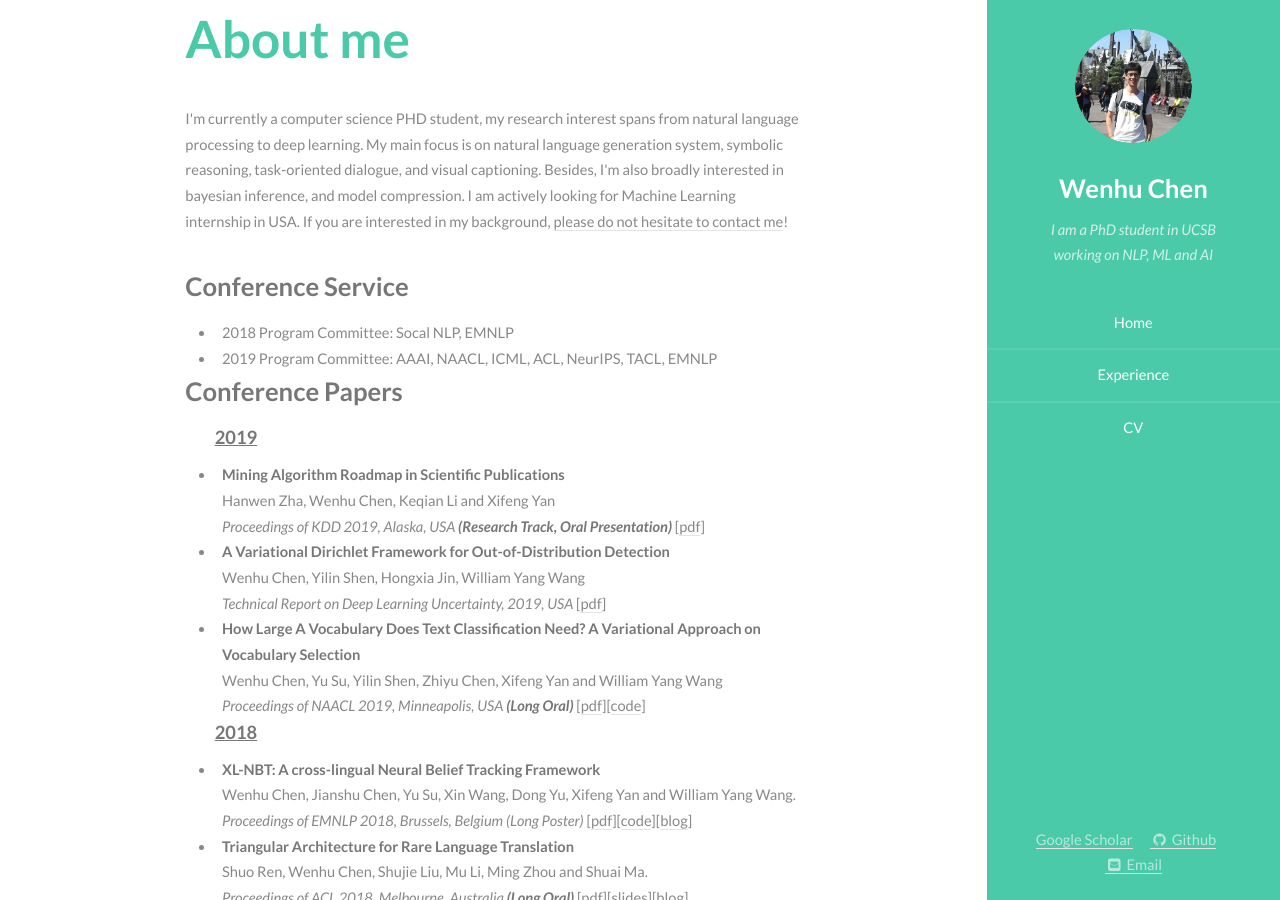
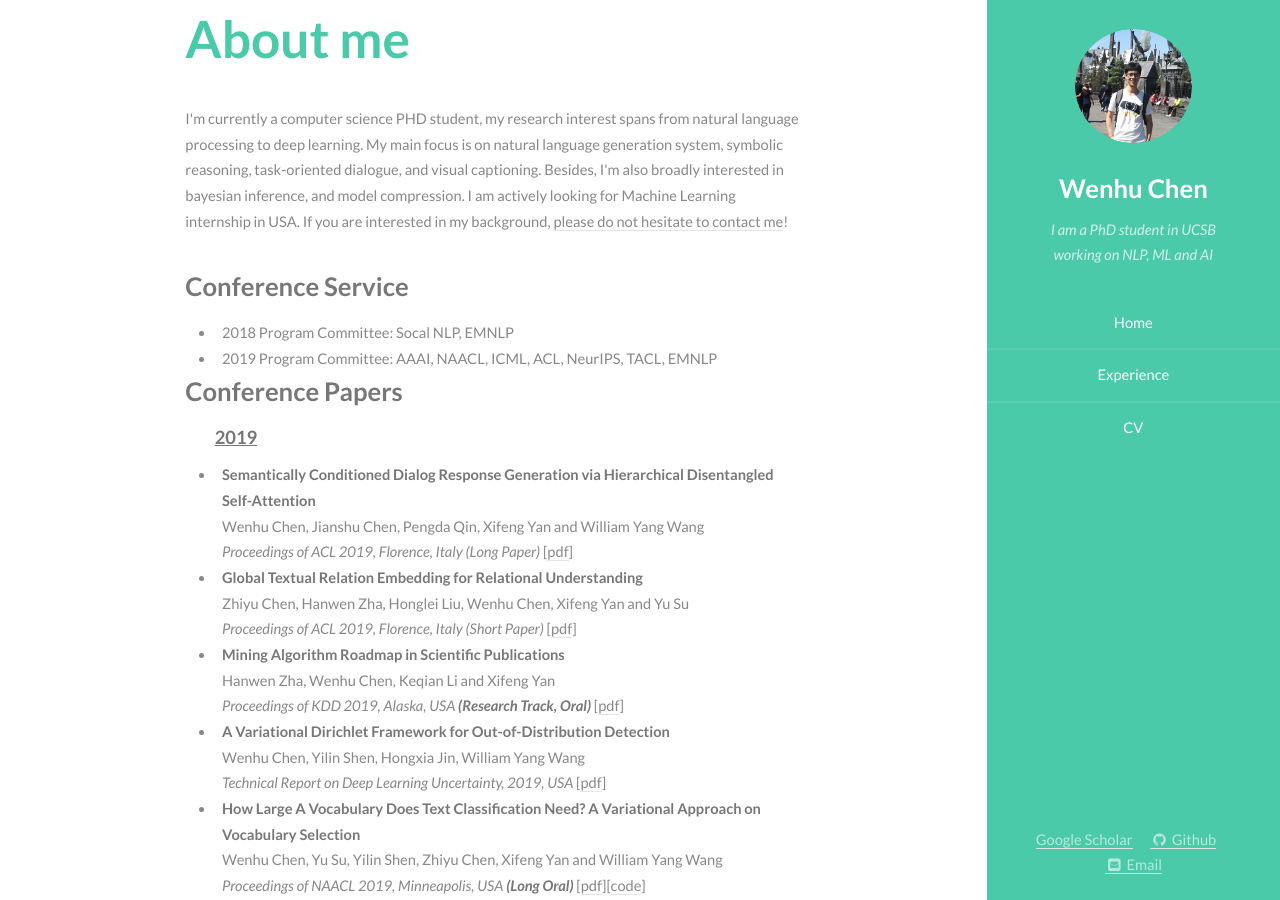
Before and after one commit to wenhuchen/wenhuchen.github.io, a Jekyll site: the page built from index.html, in a window 1280 px wide and 900 px high. Built offline with Jekyll 4.4.1, drawn with Linux system fonts in a browser that asks for light colours.

Commit message:
update ACL

```diff
--- a/index.html
+++ b/index.html
@@ -39,9 +39,19 @@ ul {
 <ul>
     <h4><u>2019</u></h4>
 <li>
+    <strong> Semantically Conditioned Dialog Response Generation via Hierarchical Disentangled Self-Attention <a span style="color: #009900;"></a></strong><br>
+    Wenhu Chen, Jianshu Chen, Pengda Qin, Xifeng Yan and William Yang Wang<br>
+    <em>Proceedings of ACL 2019, Florence, Italy (Long Paper)</em> [<a href="#">pdf</a>]
+</li>
+<li>
+    <strong> Global Textual Relation Embedding for Relational Understanding <a span style="color: #009900;"></a></strong><br>
+    Zhiyu Chen, Hanwen Zha, Honglei Liu, Wenhu Chen, Xifeng Yan and Yu Su<br>
+    <em>Proceedings of ACL 2019, Florence, Italy (Short Paper)</em> [<a href="#">pdf</a>]
+</li>
+<li>
     <strong> Mining Algorithm Roadmap in Scientific Publications <a span style="color: #009900;"></a></strong><br>
     Hanwen Zha, Wenhu Chen, Keqian Li and Xifeng Yan<br>
-    <em>Proceedings of KDD 2019, Alaska, USA <strong>(Research Track, Oral Presentation)</strong></em> [<a href="#">pdf</a>]
+    <em>Proceedings of KDD 2019, Alaska, USA <strong>(Research Track, Oral)</strong></em> [<a href="#">pdf</a>]
 </li>
 <li>
     <strong> A Variational Dirichlet Framework for Out-of-Distribution Detection <a span style="color: #009900;"></a></strong><br>
```
Also changed, not shown: 1 other file.
